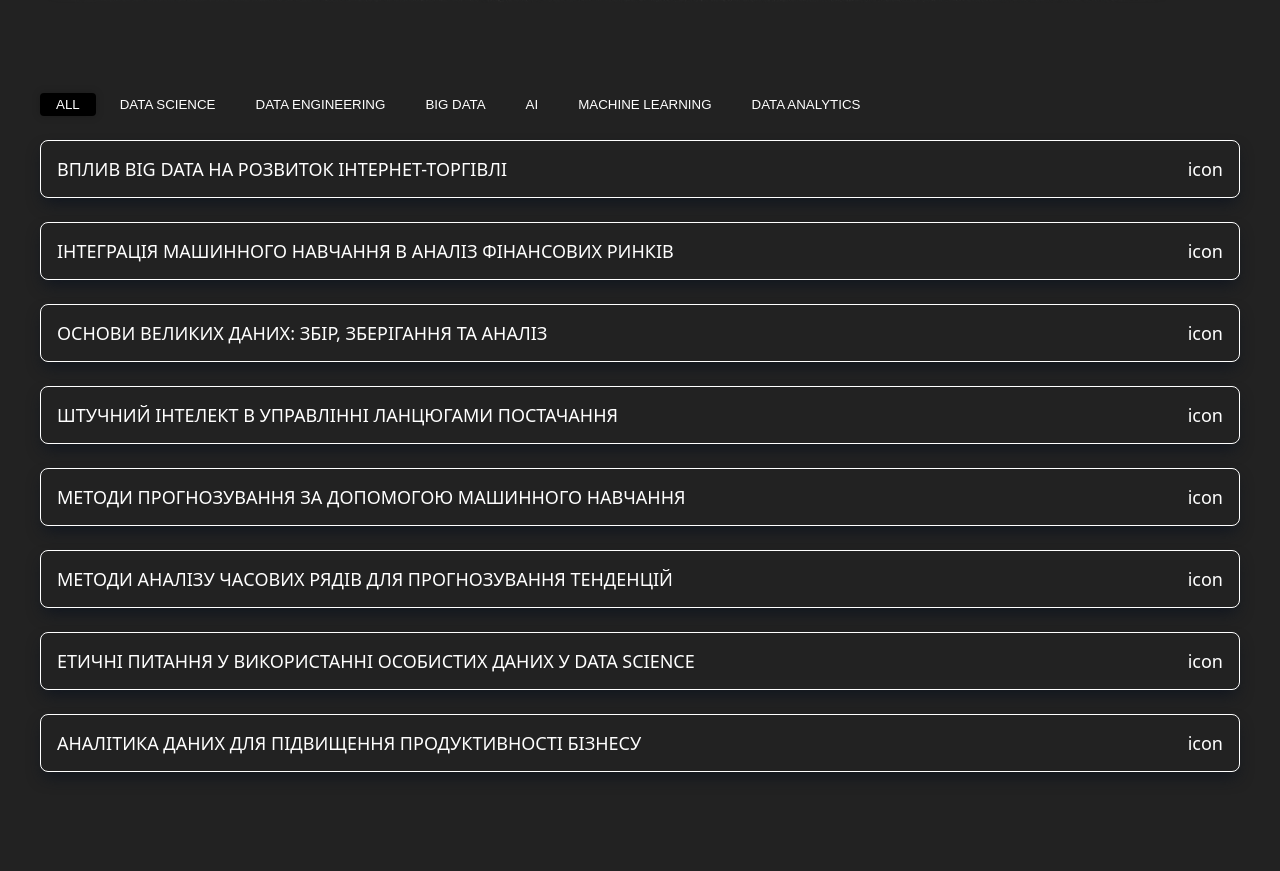
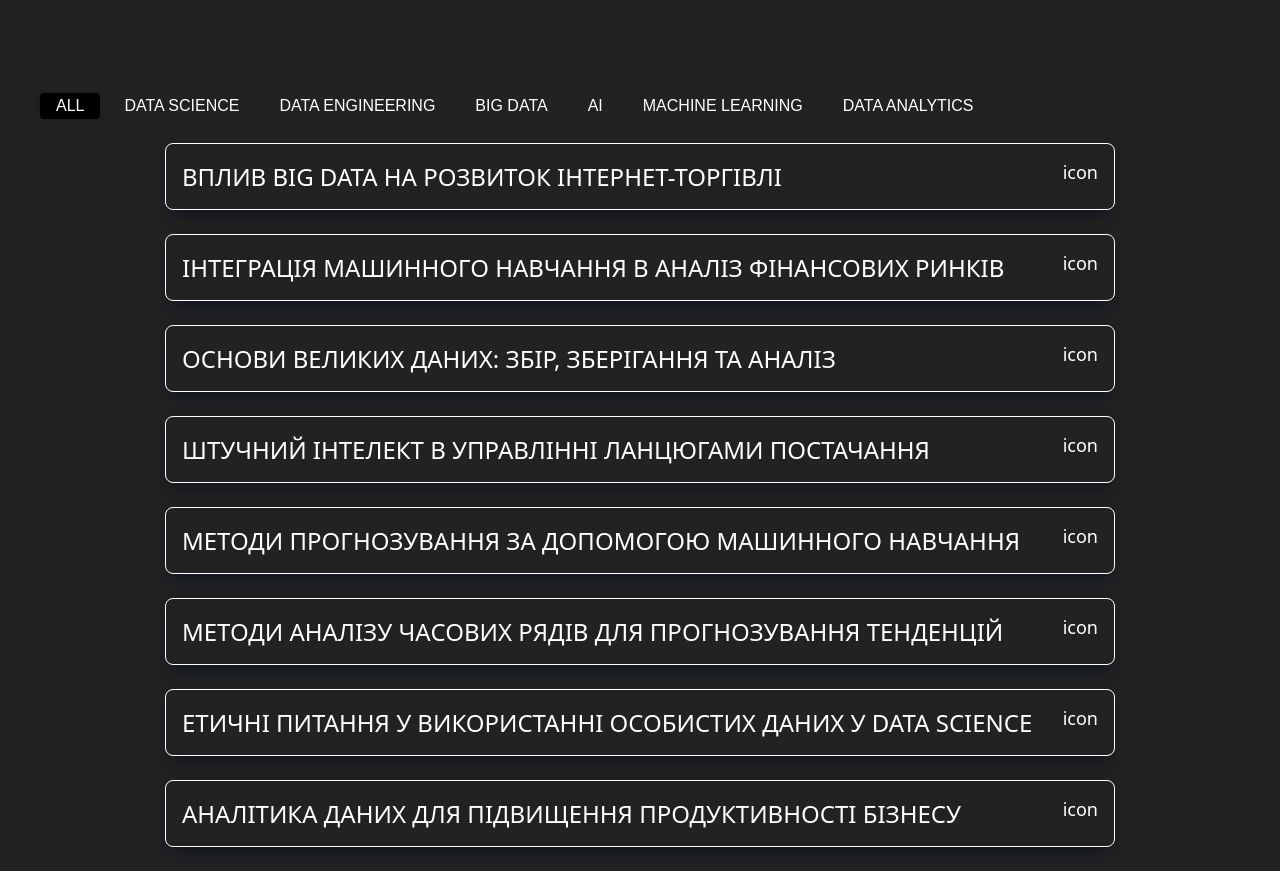
Before and after one commit to Dr-Artem/blog-page, a plain HTML site: page index.html in a window 1280 px wide. Shown: the part 655-1526 px from the top of the page. Before the commit the page ends 1451 px from the top, so only its background shows below. Drawn offline with Linux system fonts and the light colour scheme.

Commit message:
style changes

```diff
--- a/main.css
+++ b/main.css
@@ -182,6 +182,7 @@ img {
     border: 0;
     border-radius: 0.25rem;
     padding: 0.25rem 1rem;
+    font-size: 16px;
 }
 
 .filter-btn:hover,
@@ -196,6 +197,10 @@ img {
 }
 
 /* accardeon */
+.blog-list {
+    max-width: 950px;
+    margin: 0 auto;
+}
 .blog-item {
     margin-bottom: 24px;
     border: 1px solid #fff;
@@ -221,6 +226,7 @@ img {
 
 .blog-title {
     text-transform: uppercase;
+    font-size: 1.5rem;
 }
 
 .blog-content-wrapper {
```
